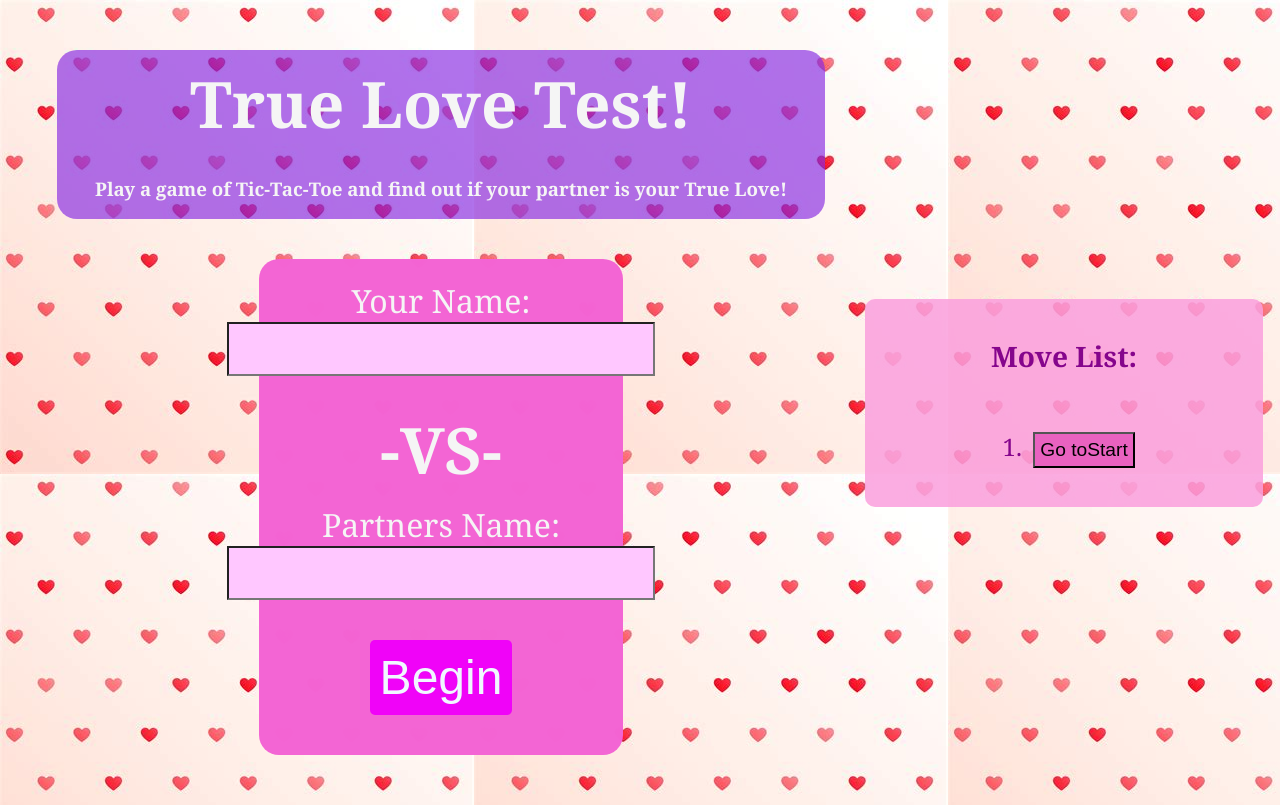
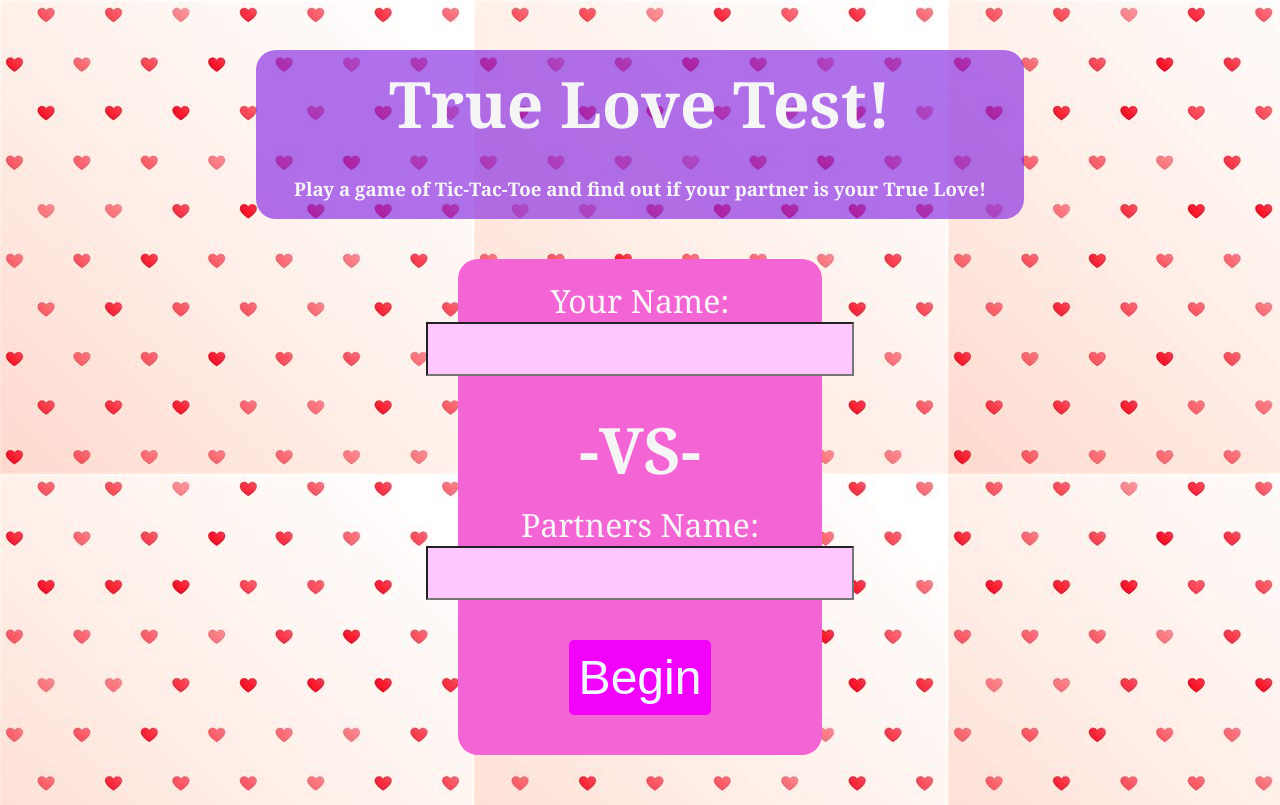
Before and after one commit to 1travelintexan/Tic-Tac-Toe-, a React (Create React App) app in the folder tic-tac-toe/: page / in a window 1280 px wide. Built offline with nearby package versions, Linux system fonts and the light colour scheme.

Commit message:
more styles

```diff
--- a/tic-tac-toe/src/components/StyledSquare.tsx
+++ b/tic-tac-toe/src/components/StyledSquare.tsx
@@ -10,5 +10,5 @@ export const StyledSquare = styled.button`
   color: red;
   font-weight: bold;
   border-radius: 10px;
-  border: 1px solid red;
+  border: 4px solid red;
 `;
--- a/tic-tac-toe/src/components/game.tsx
+++ b/tic-tac-toe/src/components/game.tsx
@@ -60,9 +60,9 @@ function Game() {
               <Board board={current} onClick={handleClick} />
             </Column>
           </Row>
+          <MoveLog history={gameState.history} jumpTo={jumpTo} />
         </div>
       )}
-      <MoveLog history={gameState.history} jumpTo={jumpTo} />
     </div>
   );
 }
--- a/tic-tac-toe/src/index.css
+++ b/tic-tac-toe/src/index.css
@@ -90,11 +90,12 @@ label {
 }
 
 .game-header {
-  color: rgb(133, 5, 140);
+  color: rgb(246, 11, 66);
   background-color: rgba(251, 160, 222, 0.859);
   text-align: center;
   font-size: 4rem;
-  padding: 10px;
+  padding: 15px;
+  margin: 10px;
   border-radius: 10px;
   display: flex;
   justify-content: center;
@@ -107,18 +108,19 @@ label {
   align-items: center;
   flex-direction: column;
   width: 30%;
-  font-size: 1.5rem;
-  color: rgb(133, 5, 140);
+  font-size: 2rem;
+  color: rgb(246, 11, 66);
   background-color: rgba(251, 160, 222, 0.859);
   border-radius: 10px;
   padding: 10px;
 }
 
 .log-container ol li button {
-  background-color: rgb(233, 98, 192);
+  background-color: rgb(247, 53, 98);
+  color: aliceblue;
   margin: 5px;
-  font-size: 1.2rem;
-  padding: 5px;
+  font-size: 1.4rem;
+  padding: 10px 30px 10px 30px;
 }
 
 .squares:hover {
```
